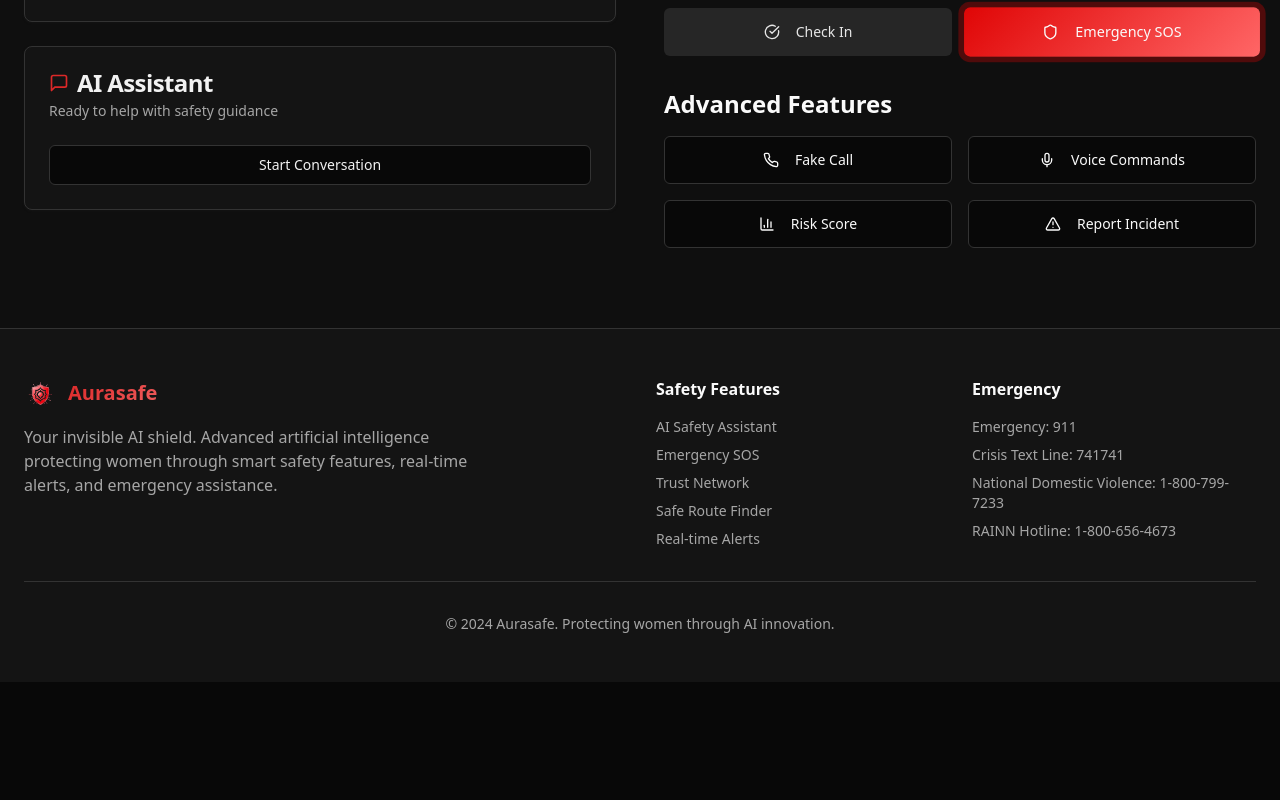
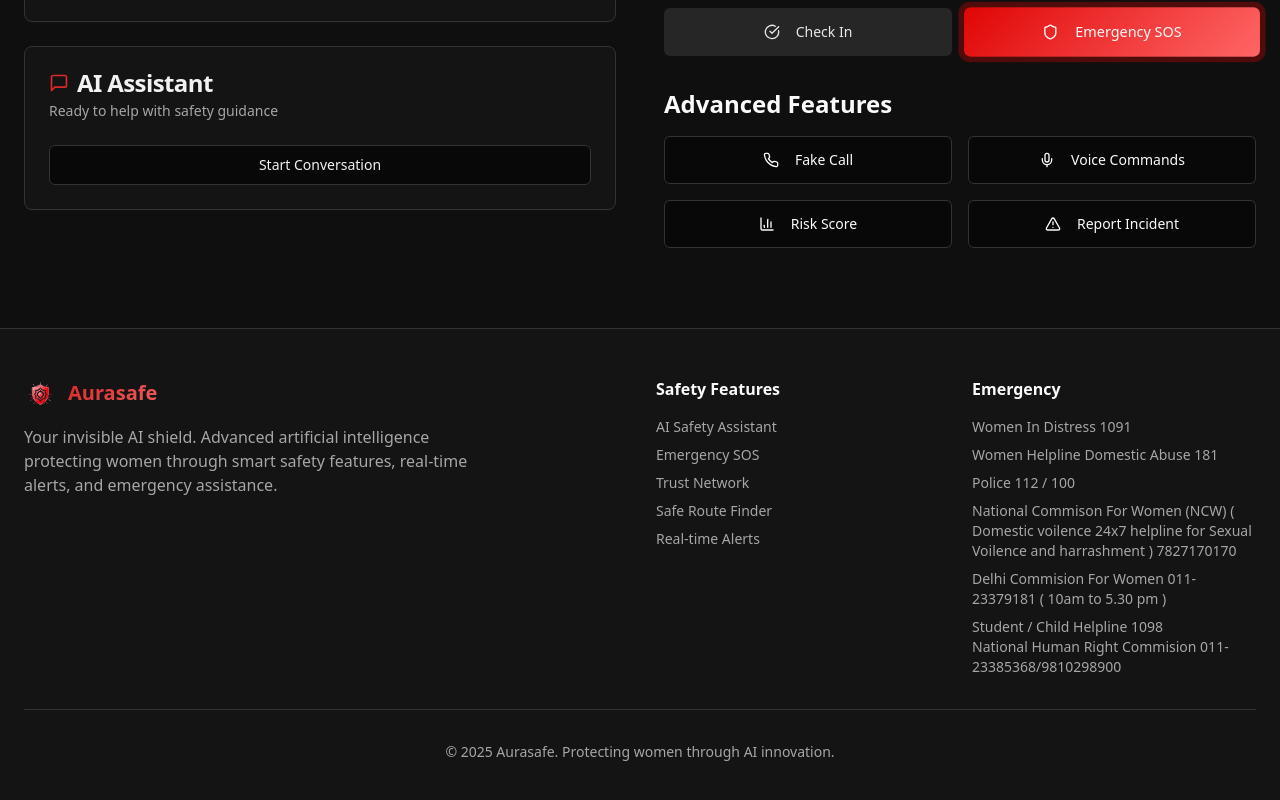
Before and after one commit to Prajusha2004/AuraSafe, a React (Vite) app: page / in a window 1280 px wide. Shown: the part 3271-4071 px from the top of the page. Before the commit the page ends 3953 px from the top, so only its background shows below. Built offline with nearby package versions, Linux system fonts and the light colour scheme.

Commit message:
footer changes

```diff
--- a/src/components/Footer.tsx
+++ b/src/components/Footer.tsx
@@ -35,16 +35,19 @@ export function Footer() {
           <div>
             <h3 className="font-semibold mb-4">Emergency</h3>
             <ul className="space-y-2 text-sm text-muted-foreground">
-              <li>Emergency: 911</li>
-              <li>Crisis Text Line: 741741</li>
-              <li>National Domestic Violence: 1-800-799-7233</li>
-              <li>RAINN Hotline: 1-800-656-4673</li>
+              <li>Women In Distress 1091</li>
+              <li>Women Helpline Domestic Abuse 181</li>
+              <li>Police  112 / 100</li>
+              <li>National Commison For Women (NCW) ( Domestic voilence 24x7 helpline for Sexual Voilence and harrashment ) 7827170170 </li>
+              <li>Delhi Commision For Women 011- 23379181  ( 10am to 5.30 pm )</li>
+              <li>Student / Child Helpline 1098</li>
+National Human Right Commision 011-23385368/9810298900
             </ul>
           </div>
         </div>
 
         <div className="border-t mt-8 pt-8 text-center text-sm text-muted-foreground">
-          <p>&copy; 2024 Aurasafe. Protecting women through AI innovation.</p>
+          <p>&copy; 2025 Aurasafe. Protecting women through AI innovation.</p>
         </div>
       </div>
     </footer>
```
